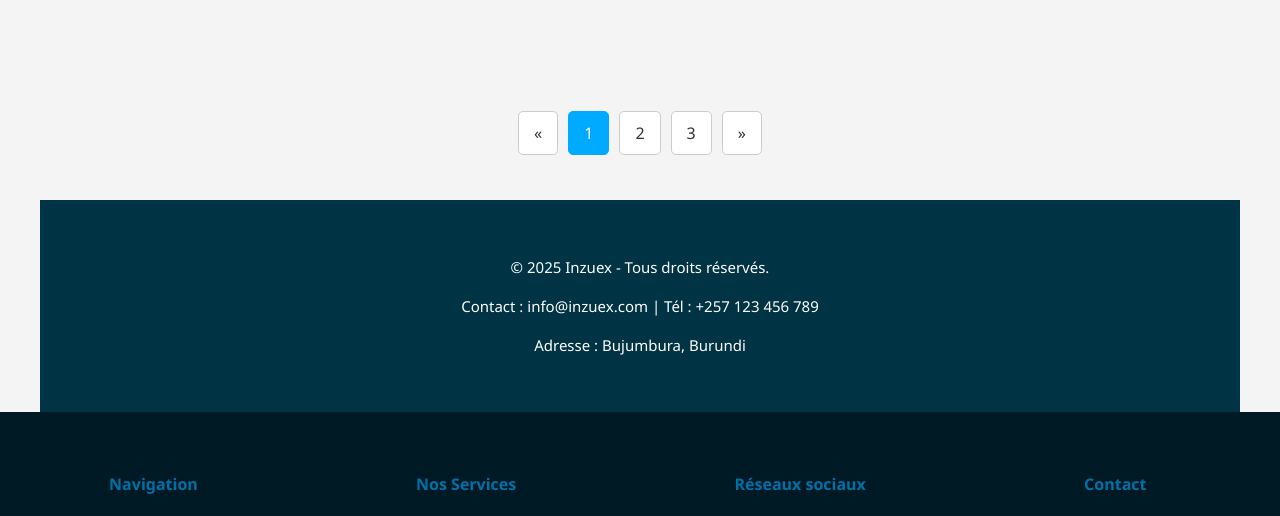
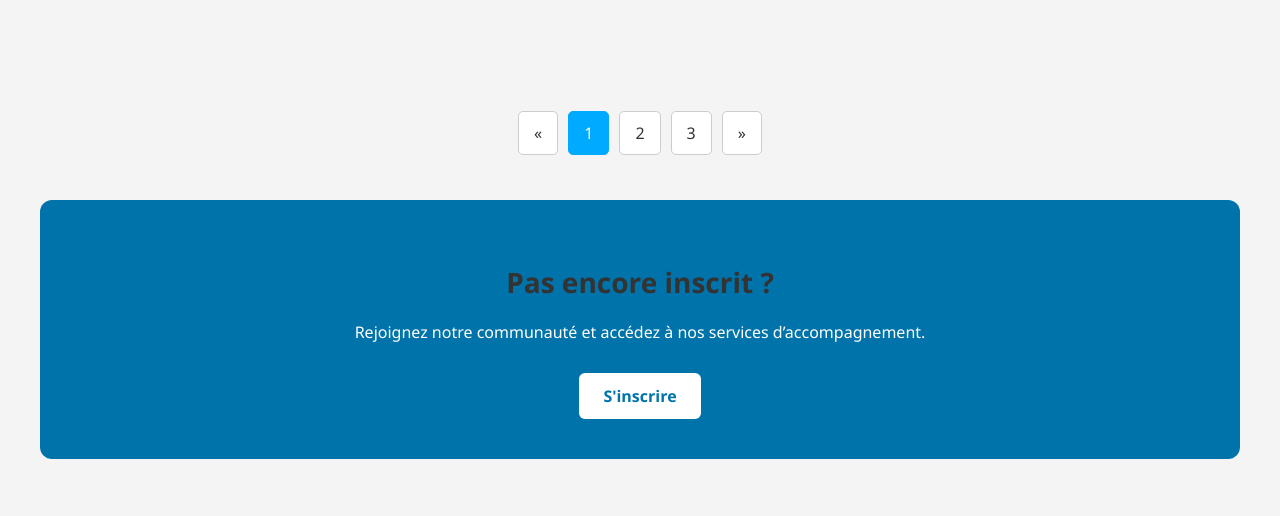
Before and after one commit to Ahmadfils/projet-ahdlc, a PHP site: page /projet-ahdlc/news in a window 1280 px wide; the page is wider, and only the part inside the window is pictured. Shown: the part 444-960 px from the top of that part. Run offline with PHP 8.4, Linux system fonts and the light colour scheme; data that the repository does not hold is empty; some libraries are stand-ins or nearby versions.

Commit message:
update logo

```diff
--- a/views/includes/header.php
+++ b/views/includes/header.php
@@ -14,7 +14,7 @@
 <body>
     <nav class="navbar">
         <div class="navbar-logo">
-            <a href="#"><img src="https://via.placeholder.com/150x50.png?text=VotreLogo" alt="Logo de l'entreprise"></a>
+            <a href="#"><img src="public/images/logo_ahdlc.png" alt="Logo"></a>
         </div>
 
         <div class="navbar-language-dropdown">
--- a/views/news.php
+++ b/views/news.php
@@ -38,11 +38,10 @@
     <a href="#">&raquo;</a>
 </div>
 
-<!-- Infos professionnelles -->
-<section class="infos-pro">
-    <p>© 2025 Inzuex - Tous droits réservés.</p>
-    <p>Contact : info@inzuex.com | Tél : +257 123 456 789</p>
-    <p>Adresse : Bujumbura, Burundi</p>
-</section>
+   <section class="cta-section">
+        <h2>Pas encore inscrit ?</h2>
+        <p>Rejoignez notre communauté et accédez à nos services d’accompagnement.</p>
+        <a href="register.php">S'inscrire</a>
+    </section>
 
 <!-- Footer -->
```
Also changed, not shown: public/images/logo_ahdlc.png (added).
